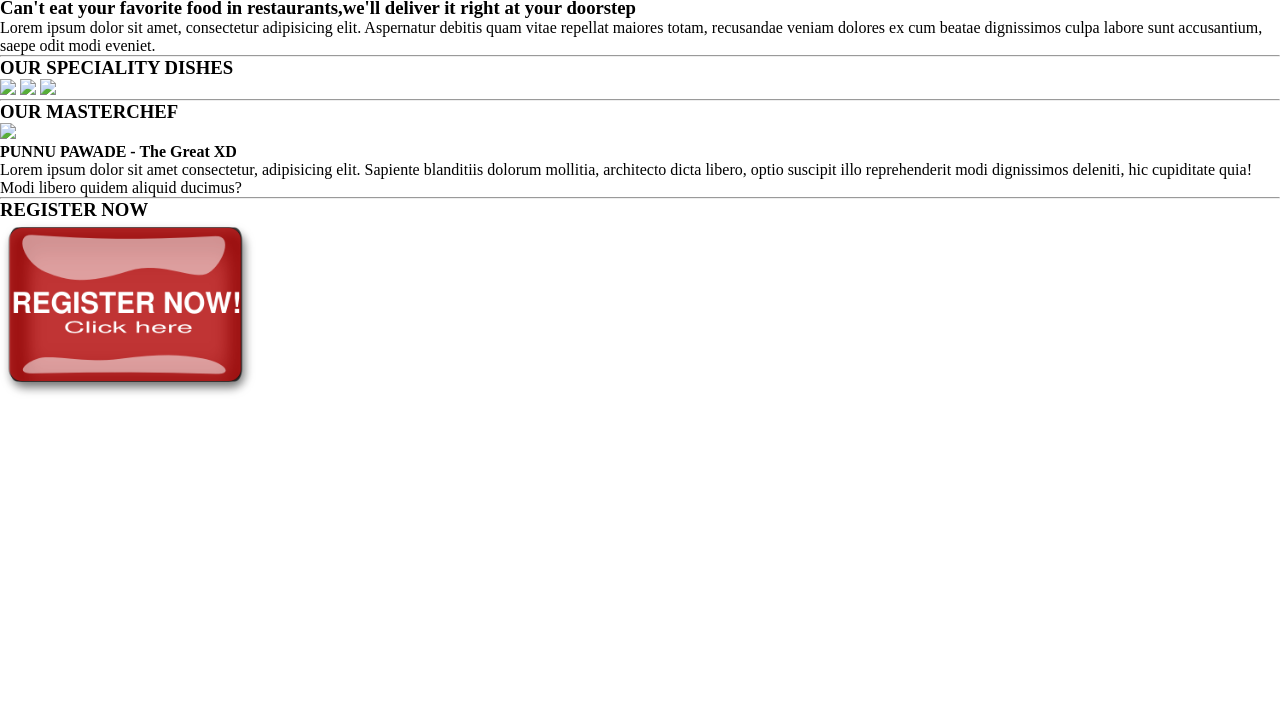
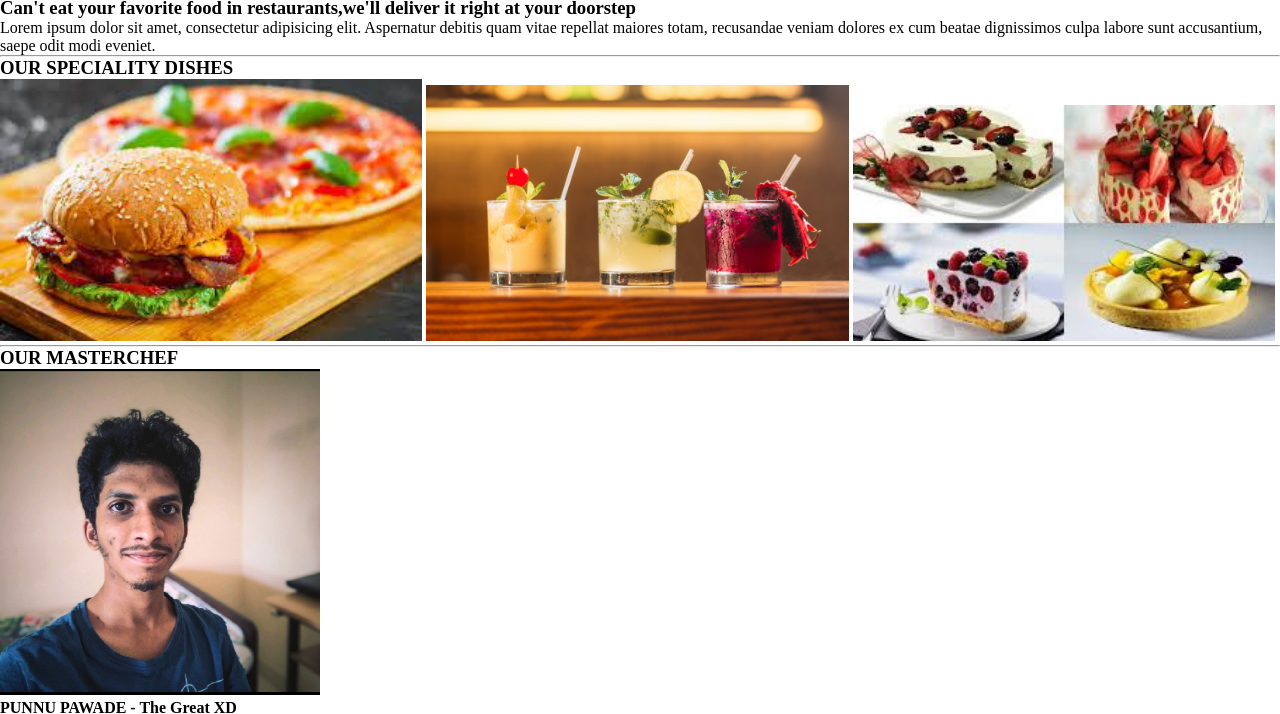
Before and after one commit to vaibhavvvvv/testing-repository, a plain HTML site: page index.html in a window 1280 px wide. Shown: the part 83-797 px from the top of the page. Drawn offline with Linux system fonts and the light colour scheme; files whose address does not match are found by name.

Commit message:
fix image paths

```diff
--- a/index.html
+++ b/index.html
@@ -48,13 +48,13 @@
 
 
     <h3>OUR SPECIALITY DISHES</h3>
-    <img src="1.jpg" width="33%">
-    <img src="2.jpg" width="33%">
-    <img src="3.jpg" width="33%">
+    <img src="photos/1.jpg" width="33%">
+    <img src="photos/2.jpg" width="33%">
+    <img src="photos/3.jpg" width="33%">
     <hr>
 
     <h3>OUR MASTERCHEF</h3>
-    <img src="punnu.jpg" width="25%">
+    <img src="photos/punnu.jpg" width="25%">
     <h4>PUNNU PAWADE - The Great XD</h4>
     <P>Lorem ipsum dolor sit amet consectetur, adipisicing elit. Sapiente blanditiis dolorum mollitia, architecto dicta
         libero, optio suscipit illo reprehenderit modi dignissimos deleniti, hic cupiditate quia! Modi libero quidem
```
